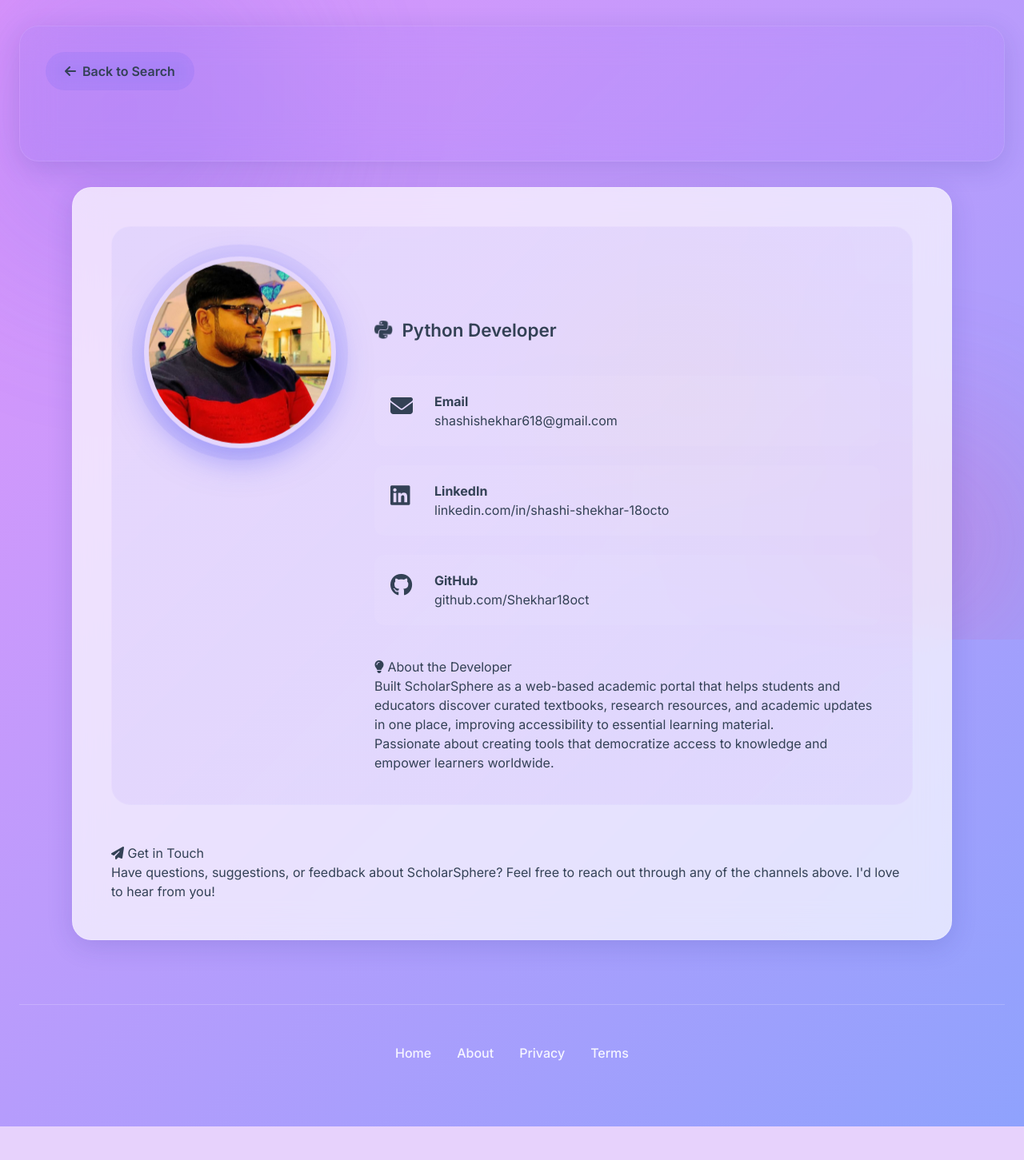
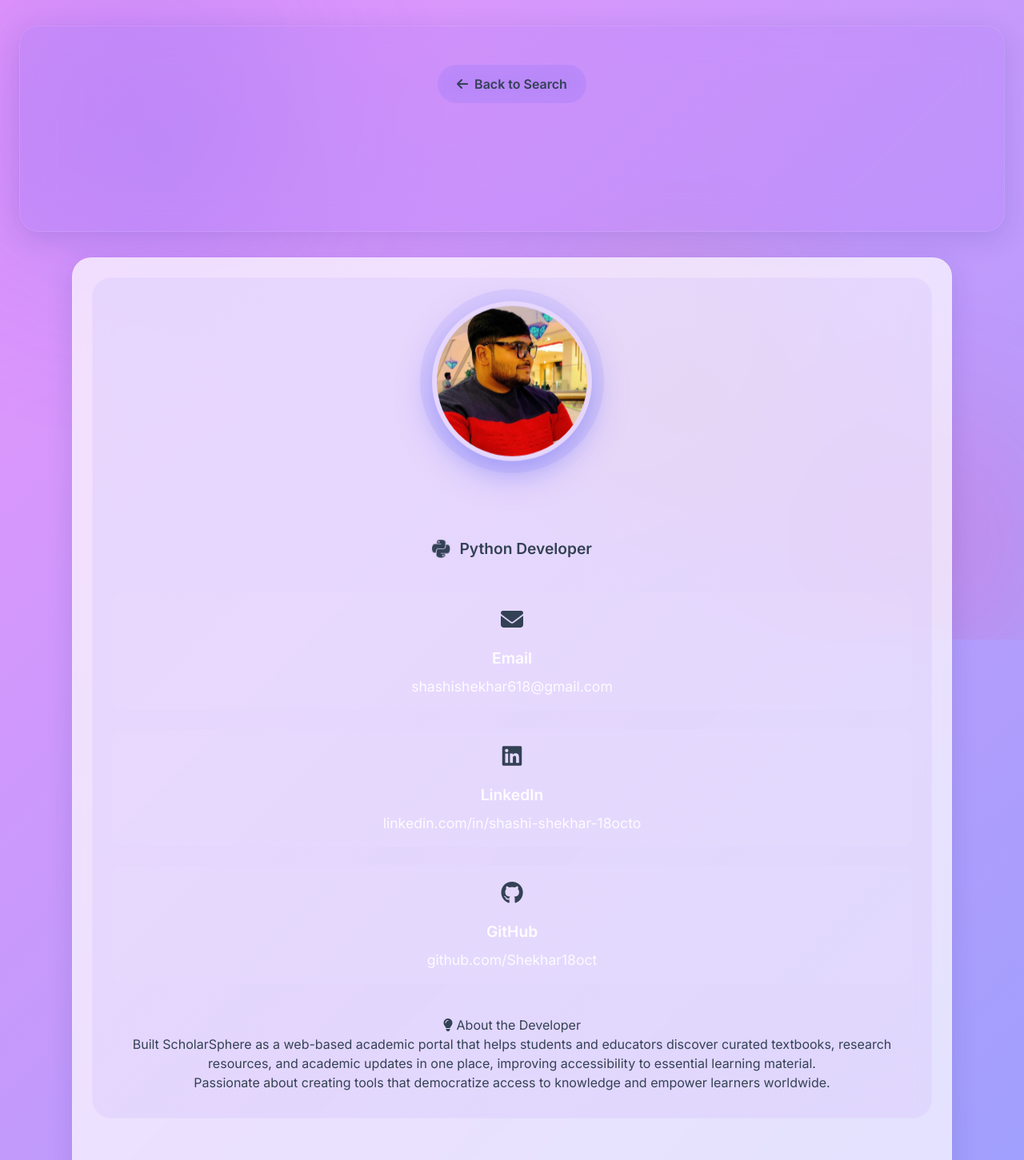
Before and after one commit to Shekhar18oct/Ai-searchEngine, a Flask app: page /contact in a window 1280 px wide. Shown: the top 1451 px of the page at 80% size. Before the commit the page ends 1409 px from the top, so only its background shows below. Run offline with Flask 3, Linux system fonts and the light colour scheme; parts of the project's set-up code (start-up, migrations or seed data) failed here and were passed over.

Commit message:
Make footer page text brighter and more visible, fix CSS error

```diff
--- a/src/static/css/style.css
+++ b/src/static/css/style.css
@@ -1463,7 +1463,7 @@ input[type="radio"]:checked + .chip,
 .content-section p {
     font-size: 1.1rem;
     line-height: 1.9;
-    color: rgba(230, 230, 255, 1);
+    color: rgba(255, 255, 255, 0.95);
     margin-bottom: 1.25rem;
     text-align: justify;
     text-shadow: 0 2px 4px rgba(0, 0, 0, 0.3);
@@ -1478,7 +1478,7 @@ input[type="radio"]:checked + .chip,
 .content-section li {
     font-size: 1.1rem;
     line-height: 1.9;
-    color: rgba(240, 240, 255, 1);
+    color: rgba(255, 255, 255, 0.95);
     margin-bottom: 1rem;
     display: flex;
     align-items: flex-start;
@@ -1701,8 +1701,24 @@ input[type="radio"]:checked + .chip,
 
 .contact-item-page strong {
     display: block;
-    color: var(--2rem 1.5rem;
-    }
+    color: rgba(255, 255, 255, 0.95);
+    font-size: 1.2rem;
+    font-weight: 600;
+    margin-bottom: 0.5rem;
+}
+
+.contact-item-page a,
+.contact-item-page p {
+    color: rgba(255, 255, 255, 0.9);
+    text-decoration: none;
+    font-size: 1.1rem;
+    transition: color 0.3s;
+}
+
+.contact-item-page a:hover {
+    color: var(--accent-color);
+    text-decoration: underline;
+}
 
     .back-link {
         position: static;
```
